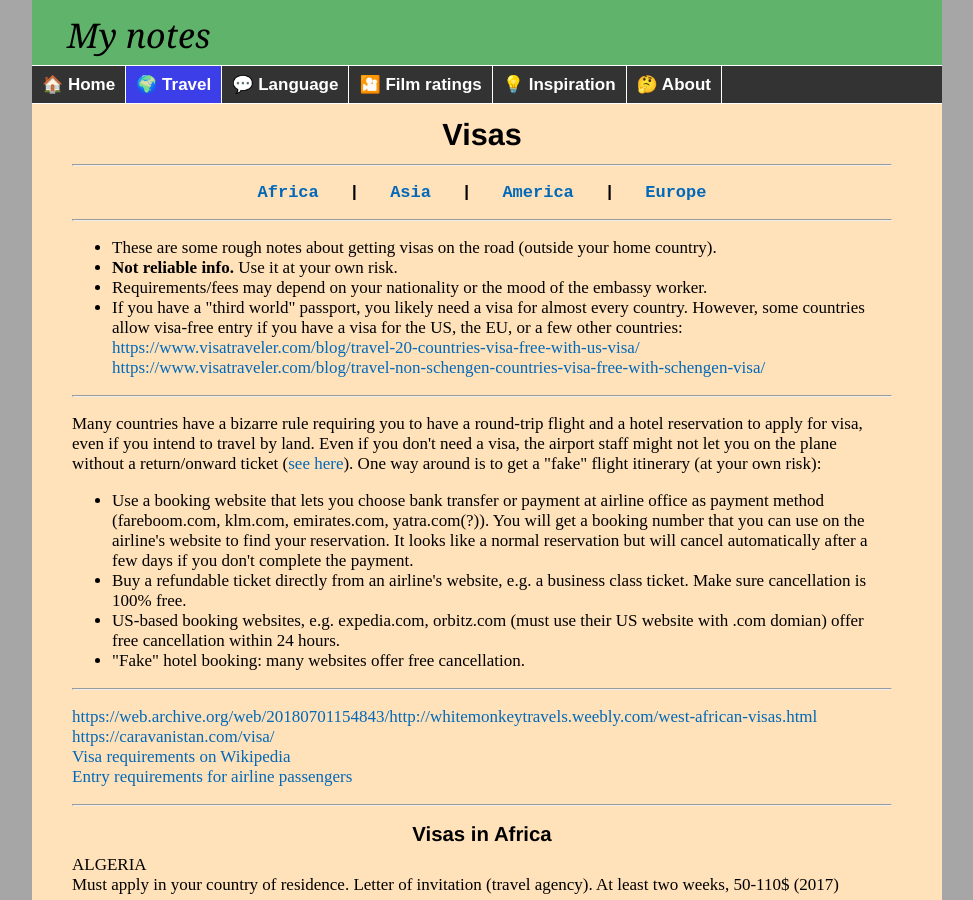
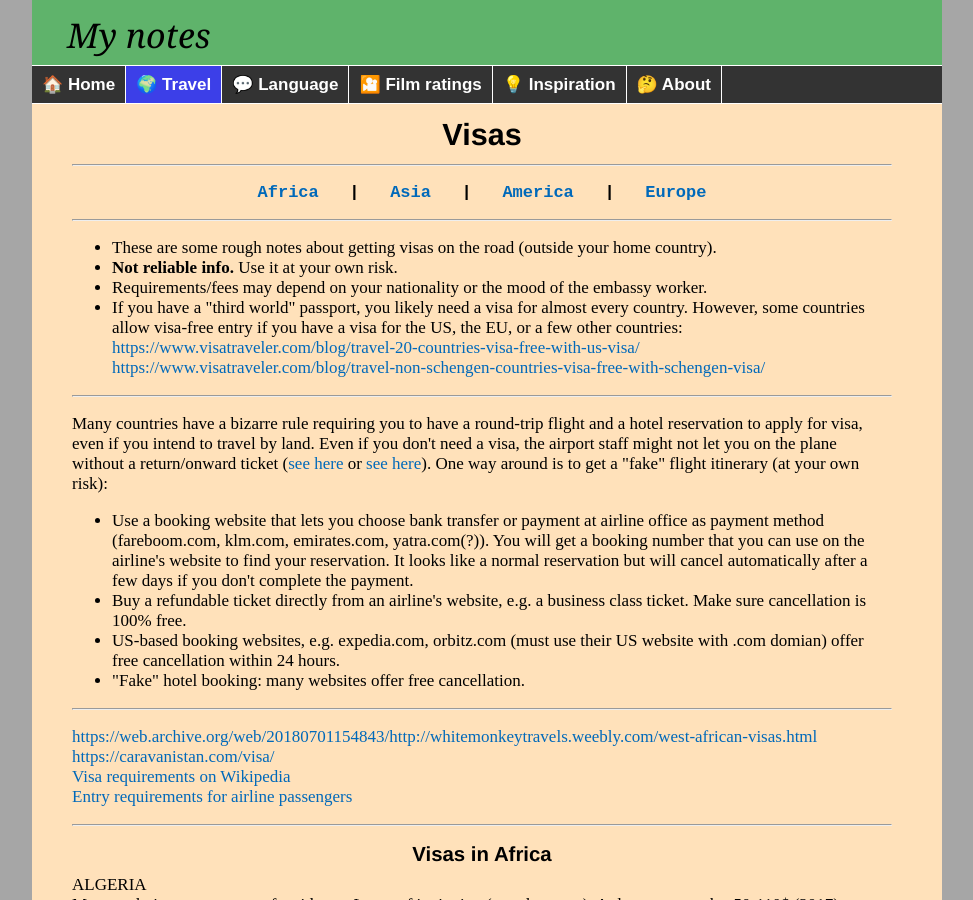
Before and after one commit to witbag/witbag.github.io, a Jekyll site: the page built from travel/visas.html, in a window 1280 px wide and 900 px high. Shown: the whole window, without its empty margins (153-1126 px from the left). Built offline with Jekyll 4.4.1, drawn with Linux system fonts in a browser that asks for light colours.

Commit message:
Update visas.html

```diff
--- a/travel/visas.html
+++ b/travel/visas.html
@@ -24,7 +24,7 @@ title: Travel advice
 </ul>
 <hr>
 <p>
-Many countries have a bizarre rule requiring you to have a round-trip flight and a hotel reservation to apply for visa, even if you intend to travel by land. Even if you don't need a visa, the airport staff might not let you on the plane without a return/onward ticket (<a href="https://www.koreanair.com/fr/en/airport/check-in-security/visa-immigration-documents/timaticweb" target=_blank>see here</a>). One way around is to get a "fake" flight itinerary (at your own risk):
+Many countries have a bizarre rule requiring you to have a round-trip flight and a hotel reservation to apply for visa, even if you intend to travel by land. Even if you don't need a visa, the airport staff might not let you on the plane without a return/onward ticket (<a href="https://www.iatatravelcentre.com/" target=_blank>see here</a> or <a href="https://www.emirates.com/english/before-you-fly/visa-passport-information/" target=_blank>see here</a>). One way around is to get a "fake" flight itinerary (at your own risk):
 <ul>
 <li>Use a booking website that lets you choose bank transfer or payment at airline office as payment method (fareboom.com, klm.com, emirates.com, yatra.com(?)). You will get a booking number that you can use on the airline's website to find your reservation. It looks like a normal reservation but will cancel automatically after a few days if you don't complete the payment.
 <li>Buy a refundable ticket directly from an airline's website, e.g. a business class ticket. Make sure cancellation is 100% free.
```
